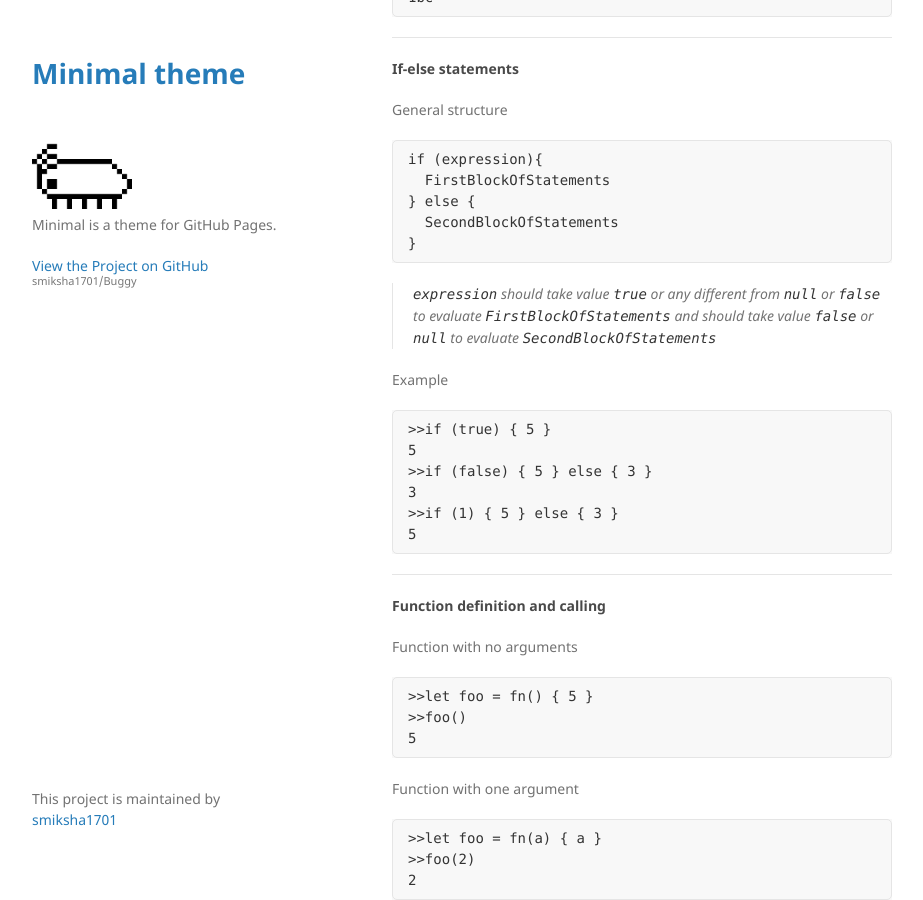
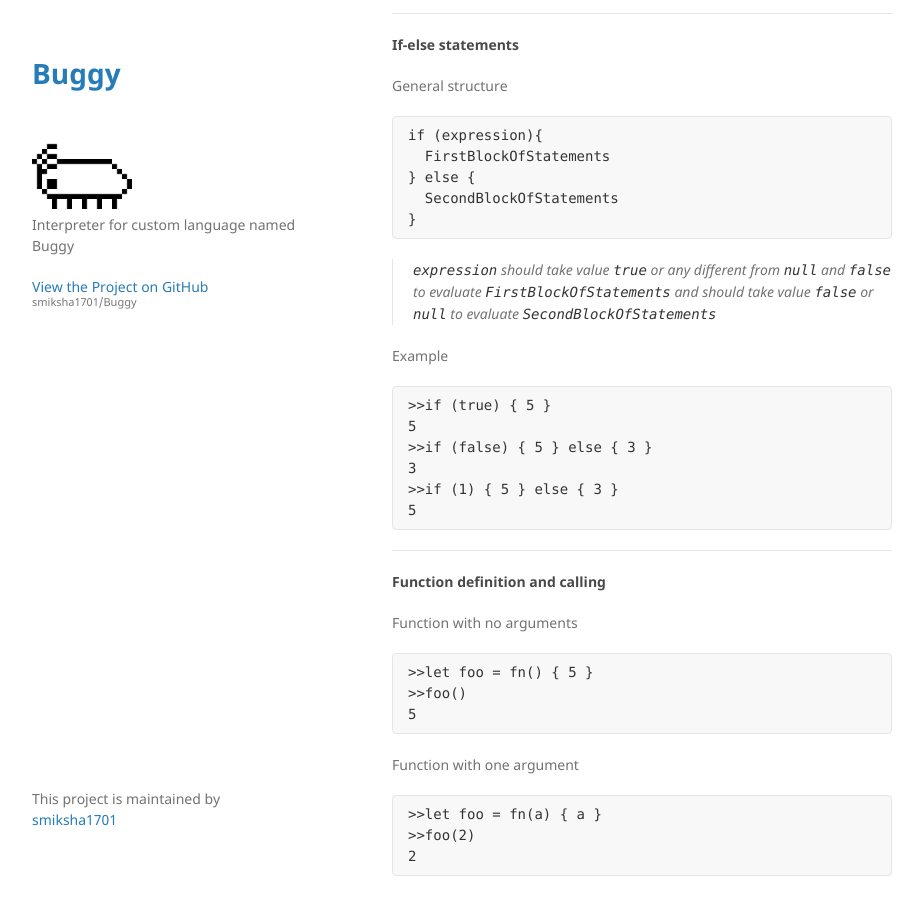
Before and after one commit to smiksha1701/Buggy, a Jekyll site: the page built from index.md, in a window 1280 px wide and 900 px high, scrolled down 1407 px. Shown: the whole window, without its empty margins (178-1101 px from the left). Built offline with Jekyll 4.4.1, drawn with Linux system fonts in a browser that asks for light colours; our own code applies the rules of GitHub Pages for plain Markdown files.

Commit message:
try this

````diff
--- a/_config.yml
+++ b/_config.yml
@@ -1,6 +1,5 @@
-title: Minimal theme
+title: Buggy
 logo: /assets/img/BigBuggy.png
-description: Minimal is a theme for GitHub Pages.
-show_downloads: true
+description: Interpreter for custom language named Buggy
 google_analytics:
 theme: jekyll-theme-minimal
--- a/index.md
+++ b/index.md
@@ -2,7 +2,7 @@
 layout: default
 ---
 
-# Buggy <img src="/assets/img/Buggy.png" alt="drawing" width="50"/>
+# Buggy <img src="{{/assets/img/Buggy.png | relative_url}}" alt="drawing" width="50"/>
 ***Programming language and interpreter***
 
 ## Content
@@ -68,7 +68,7 @@
   SecondBlockOfStatements
 }
 ```
->`expression` should take value `true` or any different from `null` or `false` to evaluate `FirstBlockOfStatements` and should take value `false` or `null` to evaluate `SecondBlockOfStatements`
+>`expression` should take value `true` or any different from `null` and `false` to evaluate `FirstBlockOfStatements` and should take value `false` or `null` to evaluate `SecondBlockOfStatements`
 
 Example
 ```
@@ -229,6 +229,6 @@
 ## FAQ
 
 ## Errors
-<img src="https://github.com/smiksha1701/Images/blob/7b66b3260b36c88143e3bf43ac073e5362a35bdc/Buggy/DeadBuggy.png" alt="drawing" width="50"/>
+<img src="{{/assets/img/DeadBuggy.png | relative_url}}" alt="drawing" width="50"/>
 
-[^1]: Under development.
+[^*]: Under development.
````
